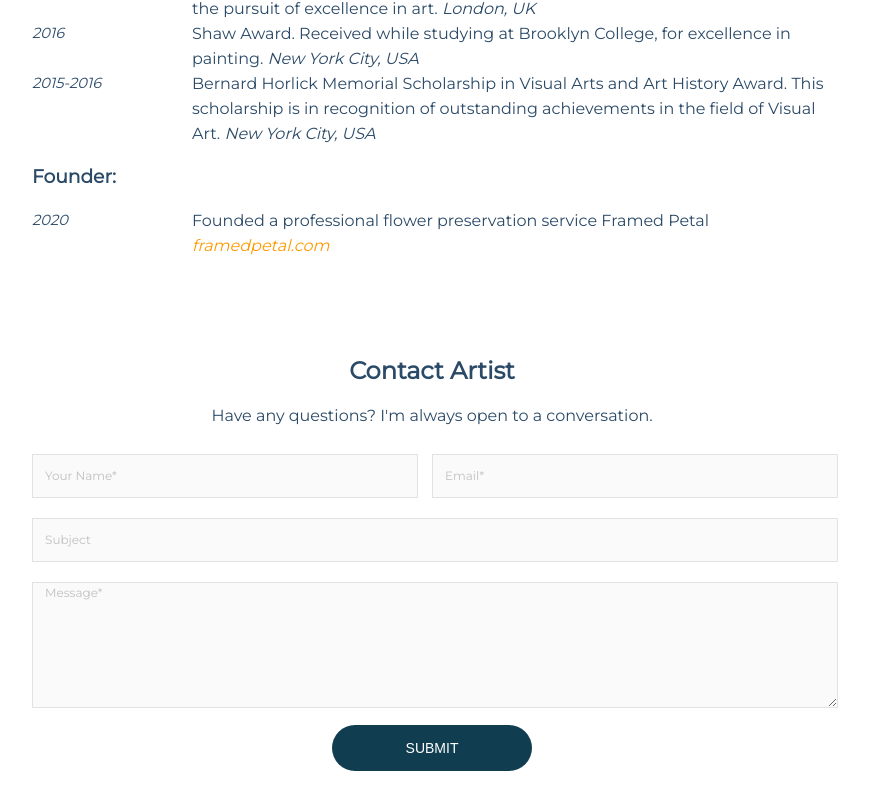
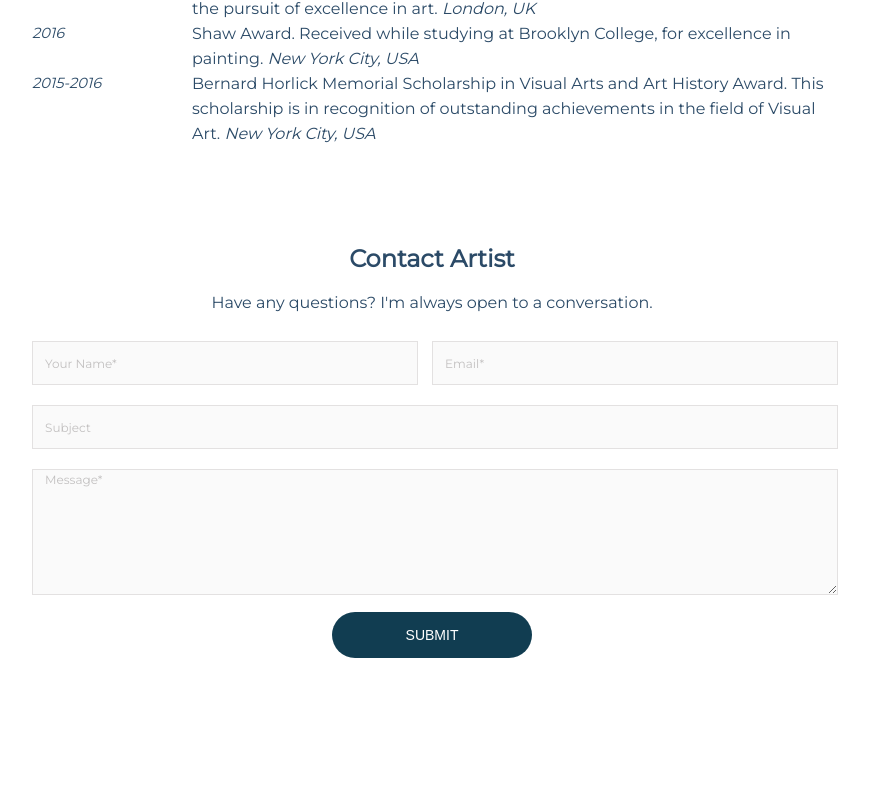
Before and after one commit to YuliyaYas/portfolio-blog, a React (Create React App) app: page /about-cv in a window 1280 px wide. Shown: the part 1038-1847 px from the top of the page, without its empty margins (208-1077 px from the left). After the commit the page ends 1796 px from the top, so only its background shows below. Built offline with nearby package versions, Linux system fonts and the light colour scheme.

Commit message:
remove founder

```diff
--- a/src/components/CV.js
+++ b/src/components/CV.js
@@ -42,11 +42,6 @@ const CV = () =>  {
           <i>2015-2016 </i> <p>Bernard Horlick Memorial Scholarship in Visual Arts and Art History Award. This scholarship is in recognition of outstanding achievements in the field of Visual Art. <span>New York City, USA</span></p>
           </div>
 
-          <h3>Founder:</h3>
-          <div className="cv-section">
-          <i>2020</i><p> Founded a professional flower preservation service Framed Petal <span><a href="https://www.framedpetal.com" target="_blank" rel="noopener noreferrer" id="amz-book">framedpetal.com</a></span></p>
-          </div>
-
         </div>
         <center style={{margin: '100px 0'}} ><Form /></center>
       </div>
```
